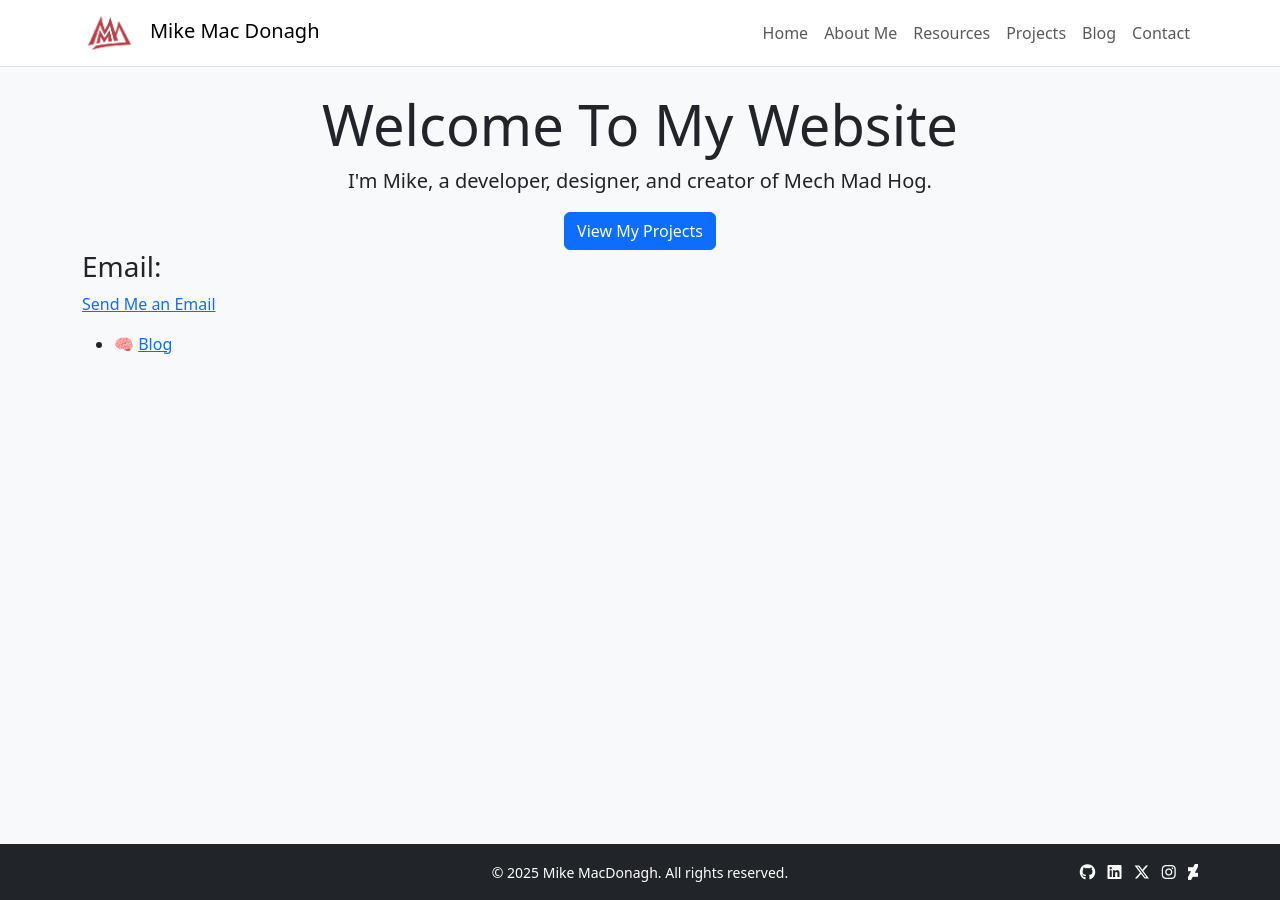
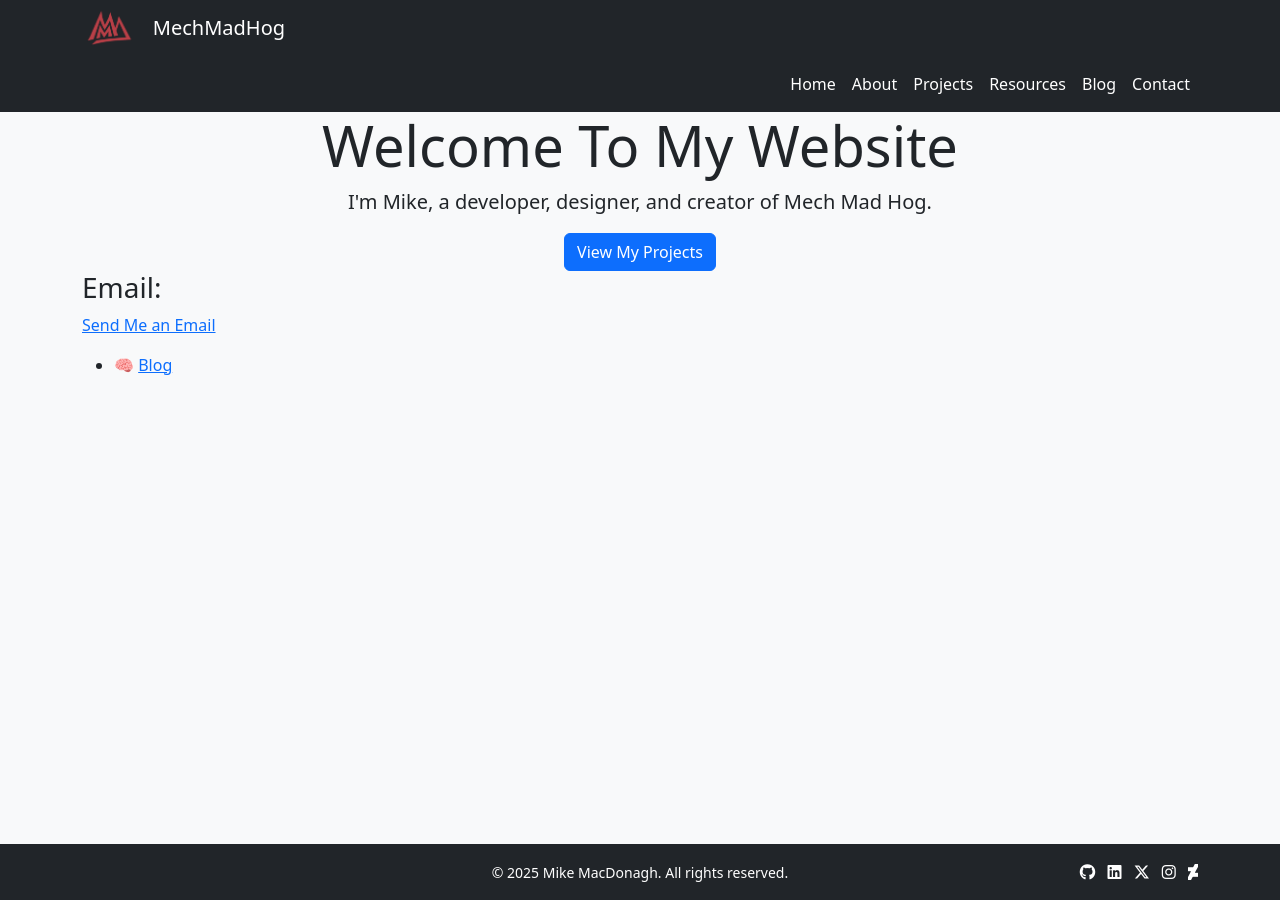
Before and after one commit to MechMadHog/MechMadHog.github.io, a Jekyll site: the page built from index.md, in a window 1280 px wide. Built offline with Jekyll 4.4.1, drawn with Linux system fonts in a browser that asks for light colours.

Commit message:
Update default.html

```diff
--- a/_layouts/default.html
+++ b/_layouts/default.html
@@ -7,35 +7,14 @@
     {% include head.html %}
   </head>
   <body class="bg-light text-dark">
-    <nav class="navbar navbar-expand-md navbar-light bg-white border-bottom mb-4">
-    <div class="container">
-        <a class="navbar-brand" href="/">
-        <img src="/assets/images/logo.png" alt="Logo" height="40" class="me-2" />
-        Mike Mac Donagh
-        </a>
-        <button class="navbar-toggler" type="button" data-bs-toggle="collapse" data-bs-target="#navMenu">
-        <span class="navbar-toggler-icon"></span>
-        </button>
-        <div class="collapse navbar-collapse" id="navMenu">
-        <ul class="navbar-nav ms-auto">
-            <li class="nav-item"><a class="nav-link" href="/">Home</a></li>
-            <li class="nav-item"><a class="nav-link" href="/about/">About Me</a></li>
-            <li class="nav-item"><a class="nav-link" href="/resources/">Resources</a></li>
-            <li class="nav-item"><a class="nav-link" href="/projects/">Projects</a></li>
-            <li class="nav-item"><a class="nav-link" href="/blog/">Blog</a></li>
-            <li class="nav-item"><a class="nav-link" href="/contact/">Contact</a></li>
-        </ul>
-        </div>
-    </div>
-    </nav>
-
-
+    <!-- Header -->
+    {% include header.html %}
+    <!-- Pages Content Area -->
     <main class="container">
       {{ content }}
     </main>
-
+    <!-- Footer -->
     {% include footer.html %}
-
     <!-- Bootstrap JS Bundle -->
     <script src="https://cdn.jsdelivr.net/npm/bootstrap@5.3.3/dist/js/bootstrap.bundle.min.js"></script>
   </body>
```
